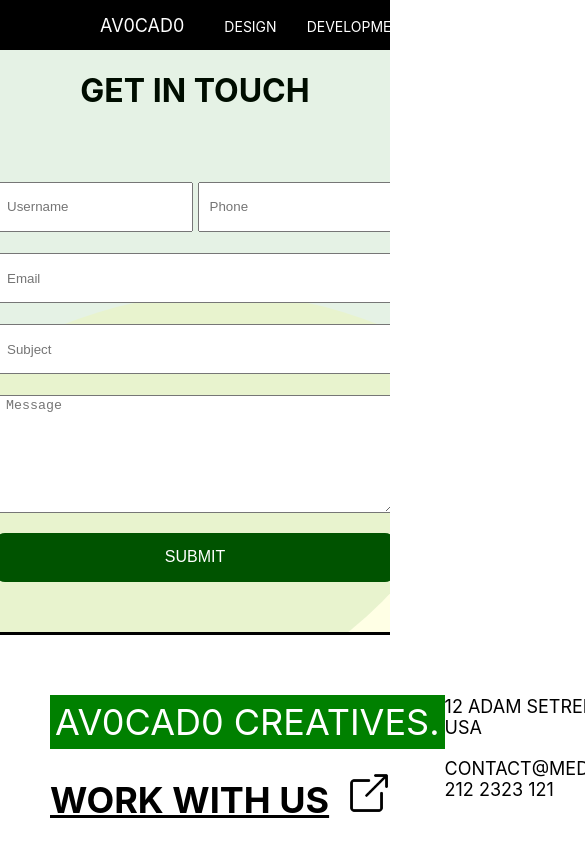
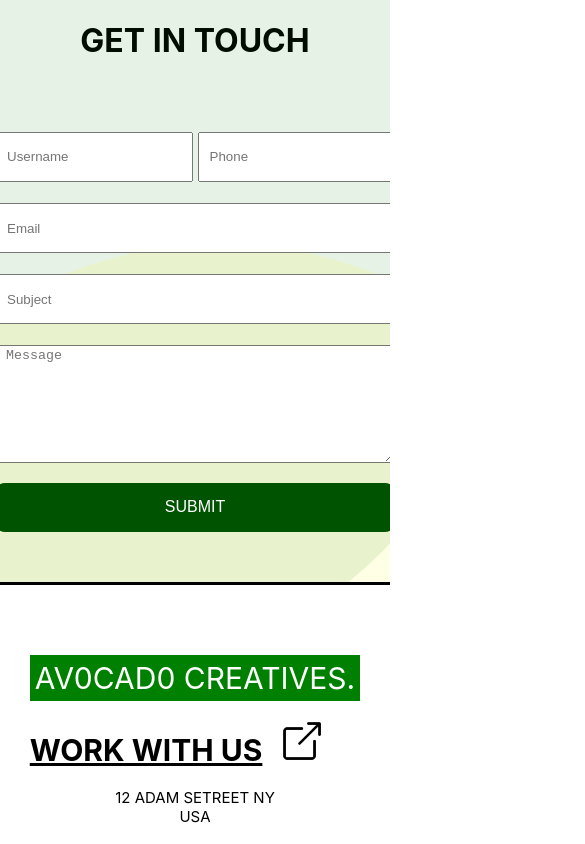
Before and after one commit to Medkaffouh/agency, a Next.js app: page /contact in a window 390 px wide. Shown: the top 844 px of the page, 585 px wide, since content can reach past the window. Built offline with nearby package versions, Linux system fonts and the light colour scheme.

Commit message:
responsive design

```diff
--- a/components/Layout.jsx
+++ b/components/Layout.jsx
@@ -4,7 +4,7 @@
 const Layout = ({children}) => {
   return (
     <div>
-        <Navbar/>
+        {/* <Navbar/> */}
         {children}
         <Footer/>
     </div>
--- a/pages/products/[name].js
+++ b/pages/products/[name].js
@@ -11,11 +11,9 @@
           <div key={img.id} className={styles.imgContainer}>
             <Image
               src={img.url}
-              width="100%"
-              height="100%"
               alt=""
               objectFit="cover"
-              layout="responsive"
+              layout="fill"
             />
           </div>
         ))}
--- a/styles/Footer.module.css
+++ b/styles/Footer.module.css
@@ -40,3 +40,19 @@
 .cardItem{
     margin-bottom: 20px;
 }
+
+@media screen and (max-width: 480px){
+    .container{
+        height: auto;
+        flex-direction: column;
+    }
+
+    .title, .linkTitle{
+        font-size: 30px;
+    }
+
+    .cardItem{
+        text-align: center;
+        font-size: 15px;
+    }
+}
--- a/styles/Intro.module.css
+++ b/styles/Intro.module.css
@@ -40,3 +40,25 @@
     border-radius: 10px;
     cursor: pointer;
 }
+
+@media screen and (max-width: 480px){
+    .container{
+        flex-direction: column;
+    }
+
+    .card{
+        padding: 50px;
+        align-items: center;
+        justify-content: center;
+        text-align: center;
+    }
+
+    .desc{
+        display: none;
+    }
+
+    .title{
+        font-size: 30px;
+        margin-bottom: 20px;
+    }
+}
--- a/styles/Product.module.css
+++ b/styles/Product.module.css
@@ -16,6 +16,7 @@
 .imgContainer{
     width: 30%;
     margin: 5px;
+    position: relative;
 }
 
 .imgContainer:nth-child(3){
@@ -37,3 +38,44 @@
     margin-top: 50px;
     cursor: pointer;
 }
+
+@media screen and (max-width: 480px){
+    .container{
+        flex-direction: column-reverse;
+        padding: 20px;
+    }
+
+    .title{
+        font-size: 50px;
+    }
+
+    .cardS{
+        display: flex;
+        flex-direction: column;
+        align-items: center;
+        justify-content: center;
+    }
+
+    .cardL{
+        justify-content: center;
+    }
+
+    .cardL::before{
+        content: "Projects";
+        width: 100%;
+        font-size: 50px;
+        text-align: center;
+        margin-bottom: 20px;
+    }
+
+    .imgContainer{
+        width: 300px;
+        height: 300px;
+        border-radius: 50%;
+        overflow: hidden;
+    }
+
+    .button{
+        margin: 20px 0px;
+    }
+}
--- a/styles/Services.module.css
+++ b/styles/Services.module.css
@@ -74,3 +74,18 @@
 .service:hover .desc{
     opacity: 1;
 }
+
+@media screen and (max-width: 480px){
+    .container{
+        padding: 20px;
+    }
+
+    .services{
+        justify-content: center;
+    }
+
+    .service{
+        width: 300px;
+        height: 300px;
+    }
+}
--- a/styles/Testimonials.module.css
+++ b/styles/Testimonials.module.css
@@ -53,3 +53,25 @@
 .jobTitle{
     font-size: 14px;
 }
+
+@media screen and (max-width: 480px){
+    .container{
+        padding: 20px;
+        height: auto;
+    }
+
+    .title{
+        font-size: 50px;
+        margin-bottom: 40px;
+    }
+
+    .card{
+        width: 100%;
+        display: flex;
+        flex-direction: column;
+        align-items: center;
+        justify-content: center;
+        margin-bottom: 50px;
+        text-align: center;
+    }
+}
```
